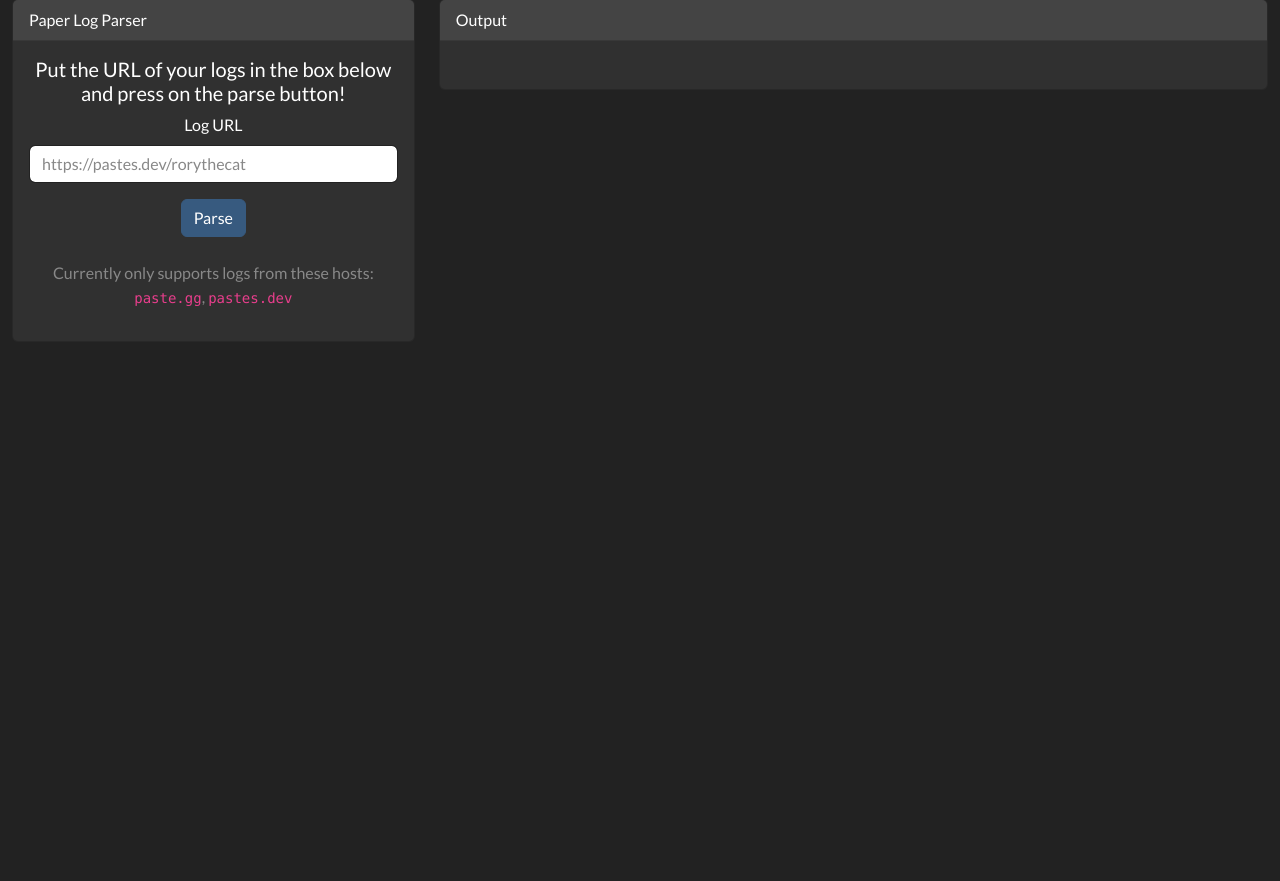
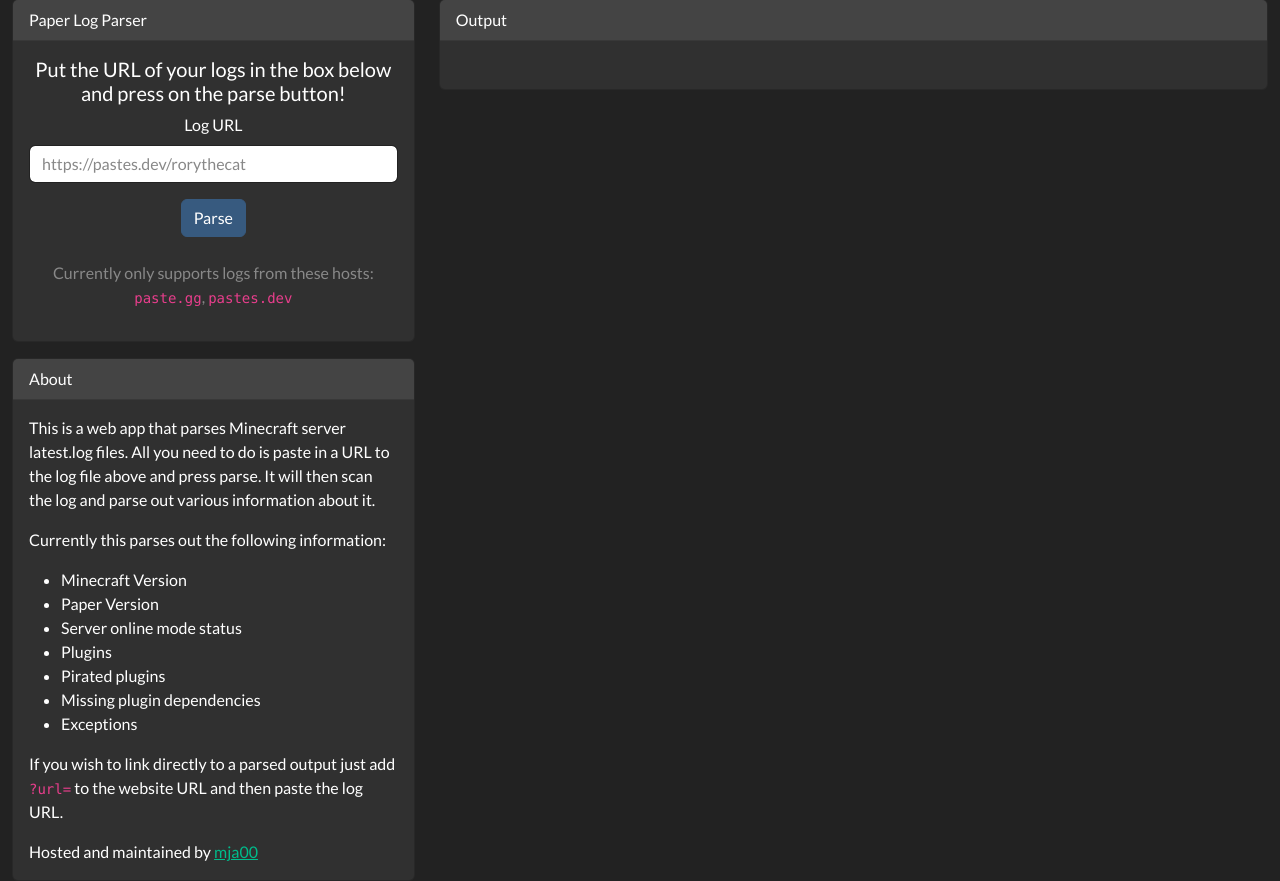
Before and after one commit to mja00/paper-log-parser, a Flask app: page / in a window 1280 px wide. Shown: the part 89-970 px from the top of the page. Before the commit the page ends 430 px from the top, so only its background shows below. Run offline with Flask 2, Linux system fonts and the light colour scheme; parts of the project's set-up code (start-up, migrations or seed data) failed here and were passed over.

Commit message:
Add about section

```diff
--- a/services/web/project/templates/index.html
+++ b/services/web/project/templates/index.html
@@ -53,6 +53,27 @@
                     </div>
                     <br>
                     <p class="text-muted text-center">Currently only supports logs from these hosts: <code>paste.gg</code>, <code>pastes.dev</code></p>
+                </div>
+            </div>
+            <div class="card mt-3">
+                <div class="card-header">
+                    About
+                </div>
+                <div class="card-body">
+                    <p class="card-text">This is a web app that parses Minecraft server latest.log files. All you need to do is paste in a URL to the log file above and press parse. It will then scan the log and parse out various information about it.</p>
+                    <p class="card-text">Currently this parses out the following information:
+                        <ul>
+                            <li>Minecraft Version</li>
+                            <li>Paper Version</li>
+                            <li>Server online mode status</li>
+                            <li>Plugins</li>
+                            <li>Pirated plugins</li>
+                            <li>Missing plugin dependencies</li>
+                            <li>Exceptions</li>
+                        </ul>
+                    </p>
+                    <p class="card-text">If you wish to link directly to a parsed output just add <code>?url=</code> to the website URL and then paste the log URL.</p>
+                    <p class="card-text">Hosted and maintained by <a href="https://github.com/mja00">mja00</a></p>
                 </div>
             </div>
         </div>
```
